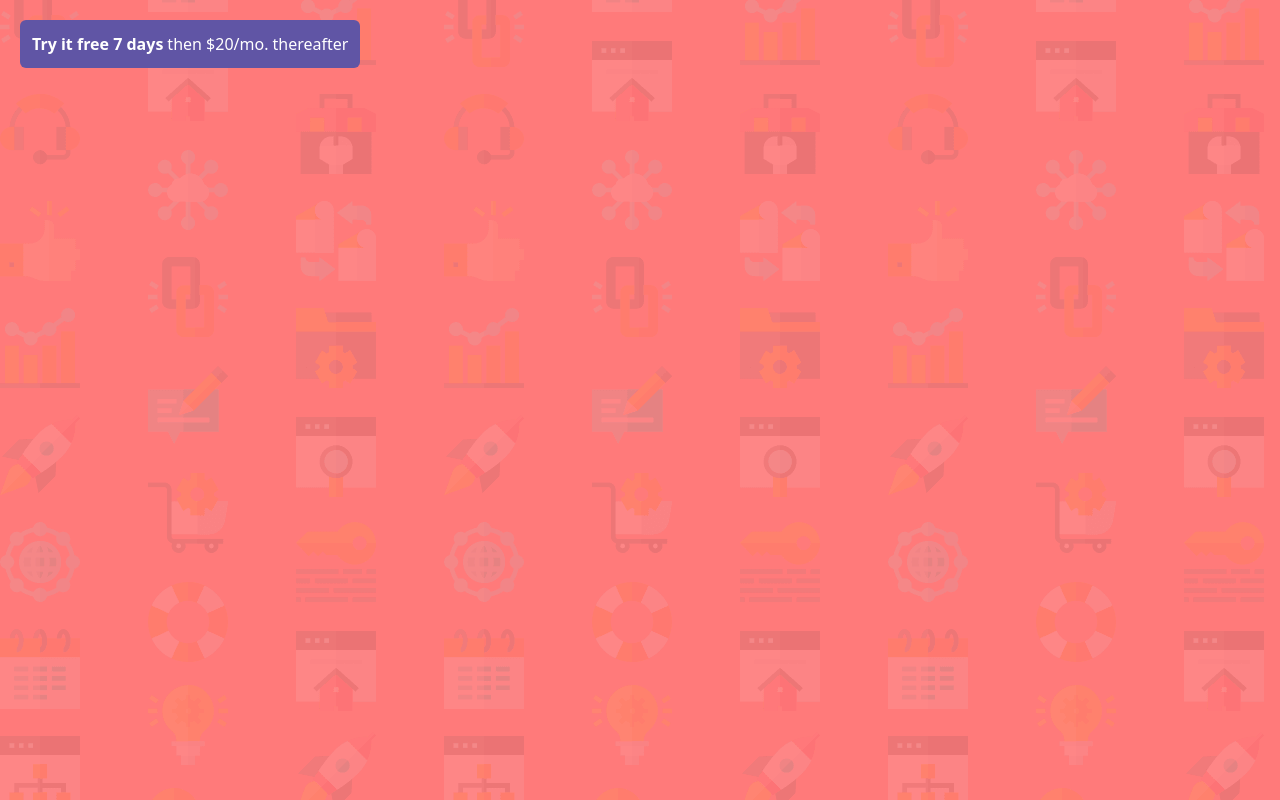
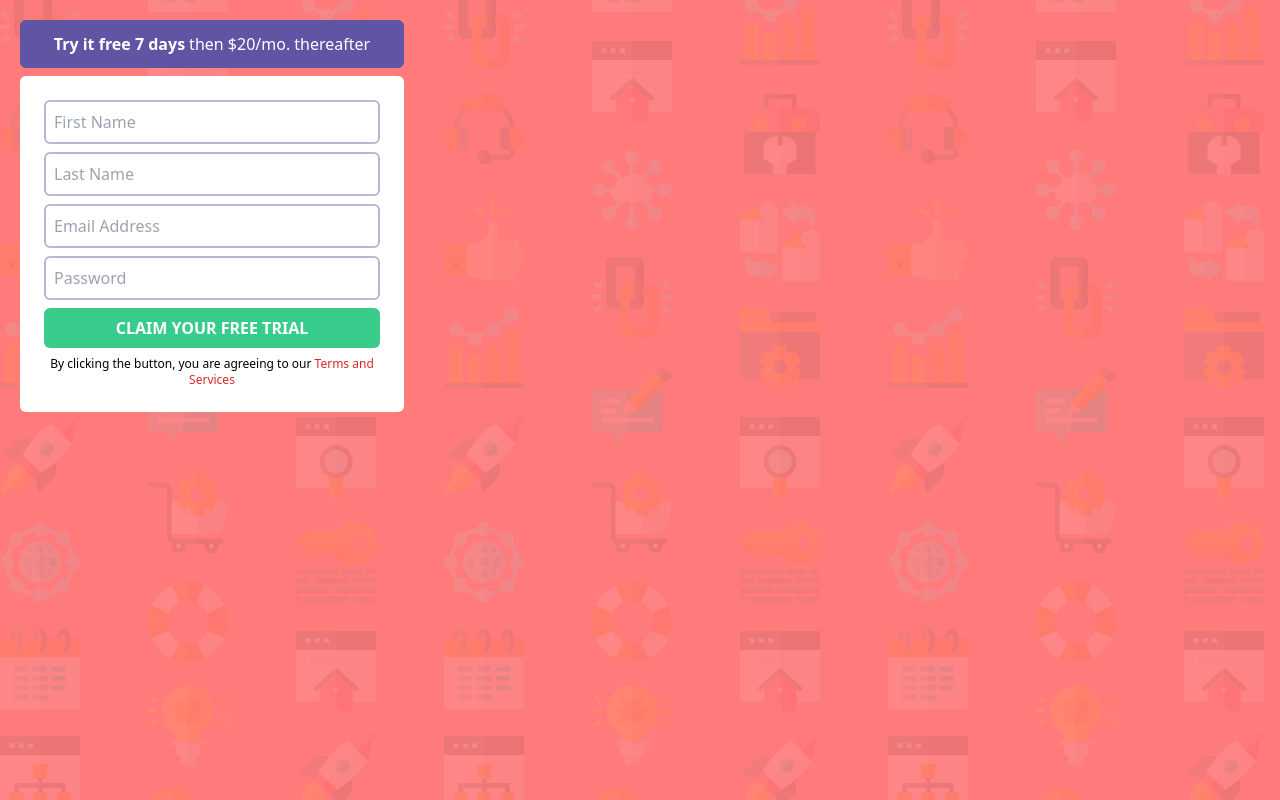
Before and after one commit to matheuspergoli/rep-testes, a Next.js app in the folder pratica1/: page / in a window 1280 px wide. Built offline with nearby package versions, Linux system fonts and the light colour scheme.

Commit message:
pratica1

```diff
--- /dev/null
+++ b/pratica1/components/Form/Button.jsx
@@ -0,0 +1,13 @@
+import React from 'react'
+
+function Button() {
+	return (
+		<button
+			type='submit'
+			className='p-2 uppercase rounded-md font-bold text-white bg-btnGreen'>
+			Claim your free trial
+		</button>
+	)
+}
+
+export default Button
--- /dev/null
+++ b/pratica1/components/Form/Input.jsx
@@ -0,0 +1,16 @@
+import React from 'react'
+
+function Input({ type, name, placeholder, value, onChange }) {
+	return (
+		<input
+			className='outline-none p-2 rounded-md border-2 border-borderColor'
+			name={name}
+			type={type}
+      value={value}
+      onChange={onChange}
+			placeholder={placeholder}
+		/>
+	)
+}
+
+export default Input
--- a/pratica1/components/Form/Title.jsx
+++ b/pratica1/components/Form/Title.jsx
@@ -2,8 +2,8 @@ import React from 'react'
 
 function Title() {
 	return (
-		<section className='w-fit p-3 rounded-md bg-bgTitle text-white'>
-			<h2 className='flex items-center gap-1'>
+		<section className='p-3 rounded-md bg-bgTitle text-white'>
+			<h2 className='flex items-center justify-center gap-1'>
 				<span className='font-semibold'>Try it free 7 days</span>
 				then $20/mo. thereafter
 			</h2>
--- /dev/null
+++ b/pratica1/components/Form/ValidationSchema.jsx
@@ -0,0 +1,20 @@
+import * as Yup from 'yup'
+
+const ValidationSchema = Yup.object().shape({
+	firstName: Yup.string()
+		.min(5, 'First name must contain more than 5 characters')
+		.max(15, 'Name must be less than 15 characters')
+		.required('First Name cannot be empty'),
+	lastName: Yup.string()
+		.min(5, 'Last name must contain more than 5 characters')
+		.max(15, 'Name must be less than 15 characters')
+		.required('Last Name cannot be empty'),
+	email: Yup.string()
+		.email('Invalid email address')
+		.required('Looks like this is not an email'),
+	password: Yup.string()
+		.min(6, 'Weak password')
+		.required('Password cannot be empty')
+})
+
+export default ValidationSchema
--- a/pratica1/components/Form/index.jsx
+++ b/pratica1/components/Form/index.jsx
@@ -1,12 +1,82 @@
 import React from 'react'
 import Title from './Title'
+import Input from './Input'
+import { useFormik } from 'formik'
+import ValidationSchema from './ValidationSchema'
+import Button from './Button'
 
 function Form() {
+	const formik = useFormik({
+		initialValues: {
+			firstName: '',
+			lastName: '',
+			email: '',
+			password: ''
+		},
+		validationSchema: ValidationSchema
+	})
+
 	return (
-		<>
+		<section className='flex flex-col gap-2 w-96'>
 			<Title />
-			<form></form>
-		</>
+			<form
+				className='flex flex-col gap-2 p-6 rounded-md bg-white'
+				onSubmit={formik.handleSubmit}>
+				<Input
+					type='text'
+					name='firstName'
+					value={formik.values.firstName}
+					onChange={formik.handleChange}
+					placeholder='First Name'
+				/>
+				{formik.errors.firstName ? (
+					<p className='text-right italic text-red-600'>
+						{formik.errors.firstName}
+					</p>
+				) : null}
+				<Input
+					type='text'
+					name='lastName'
+					value={formik.values.lastName}
+					onChange={formik.handleChange}
+					placeholder='Last Name'
+				/>
+				{formik.errors.lastName ? (
+					<p className='text-right italic text-red-600'>
+						{formik.errors.lastName}
+					</p>
+				) : null}
+				<Input
+					type='text'
+					name='email'
+					value={formik.values.email}
+					onChange={formik.handleChange}
+					placeholder='Email Address'
+				/>
+				{formik.errors.email ? (
+					<p className='text-right italic text-red-600'>
+						{formik.errors.email}
+					</p>
+				) : null}
+				<Input
+					type='text'
+					name='password'
+					value={formik.values.password}
+					onChange={formik.handleChange}
+					placeholder='Password'
+				/>
+				{formik.errors.password ? (
+					<p className='text-right italic text-red-600'>
+						{formik.errors.password}
+					</p>
+				) : null}
+				<Button />
+				<p className='text-xs text-center'>
+					By clicking the button, you are agreeing to our{' '}
+					<span className='text-red-600'>Terms and Services</span>
+				</p>
+			</form>
+		</section>
 	)
 }
 
--- a/pratica1/package.json
+++ b/pratica1/package.json
@@ -17,7 +17,9 @@
 		"autoprefixer": "^10.4.12",
 		"eslint": "8.24.0",
 		"eslint-config-next": "12.3.1",
+		"formik": "^2.2.9",
 		"postcss": "^8.4.17",
-		"tailwindcss": "^3.1.8"
+		"tailwindcss": "^3.1.8",
+		"yup": "^0.32.11"
 	}
 }
--- a/pratica1/tailwind.config.js
+++ b/pratica1/tailwind.config.js
@@ -8,7 +8,8 @@ module.exports = {
 		extend: {
 			colors: {
 				bgTitle: '#6055a5',
-				btnGreen: '#38cc8c'
+				btnGreen: '#38cc8c',
+				borderColor: 'hsl(246, 25%, 77%)'
 			}
 		}
 	},
```
Also changed, not shown: 1 other file (tests, documents, lock files or other folders).
